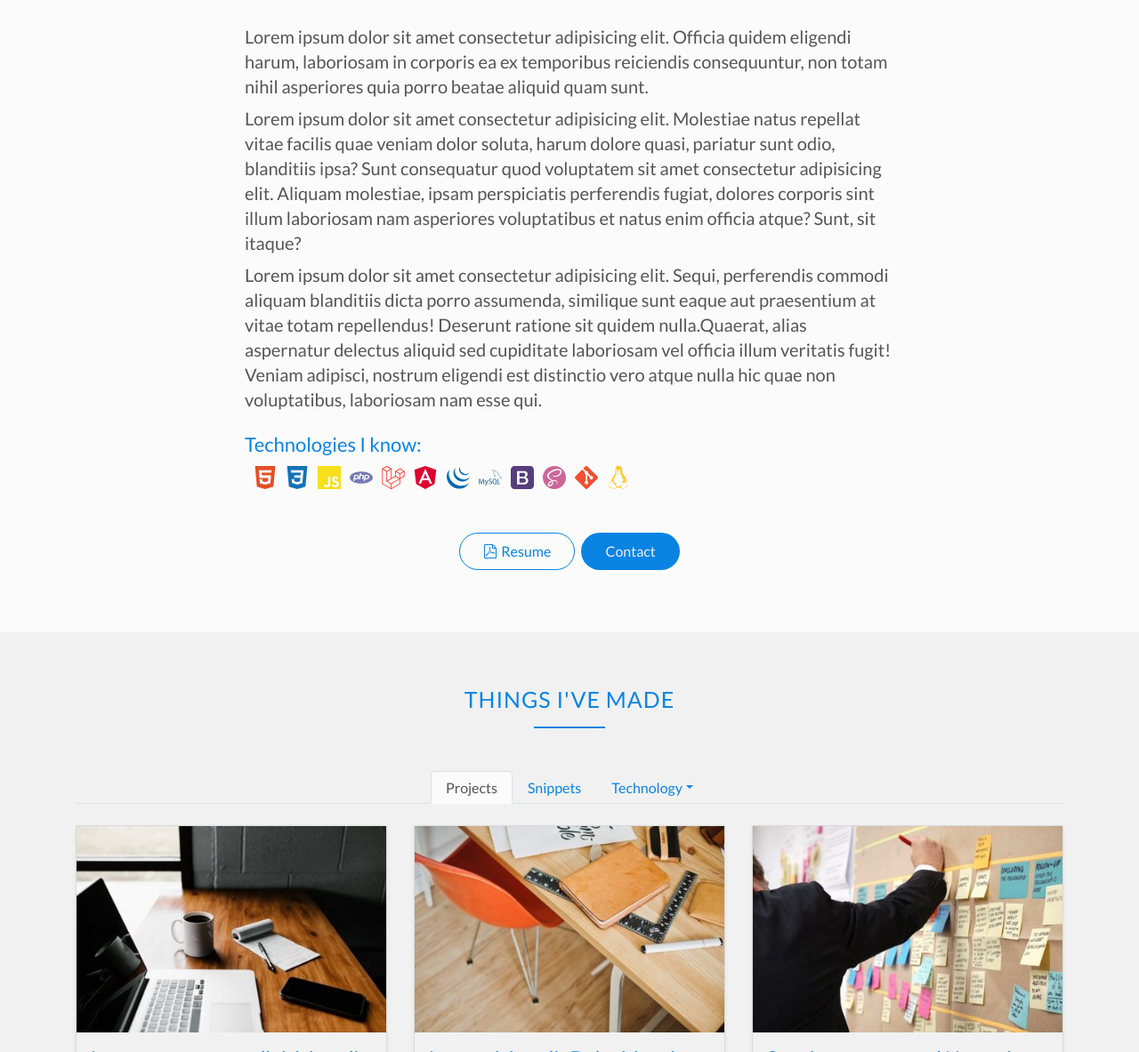
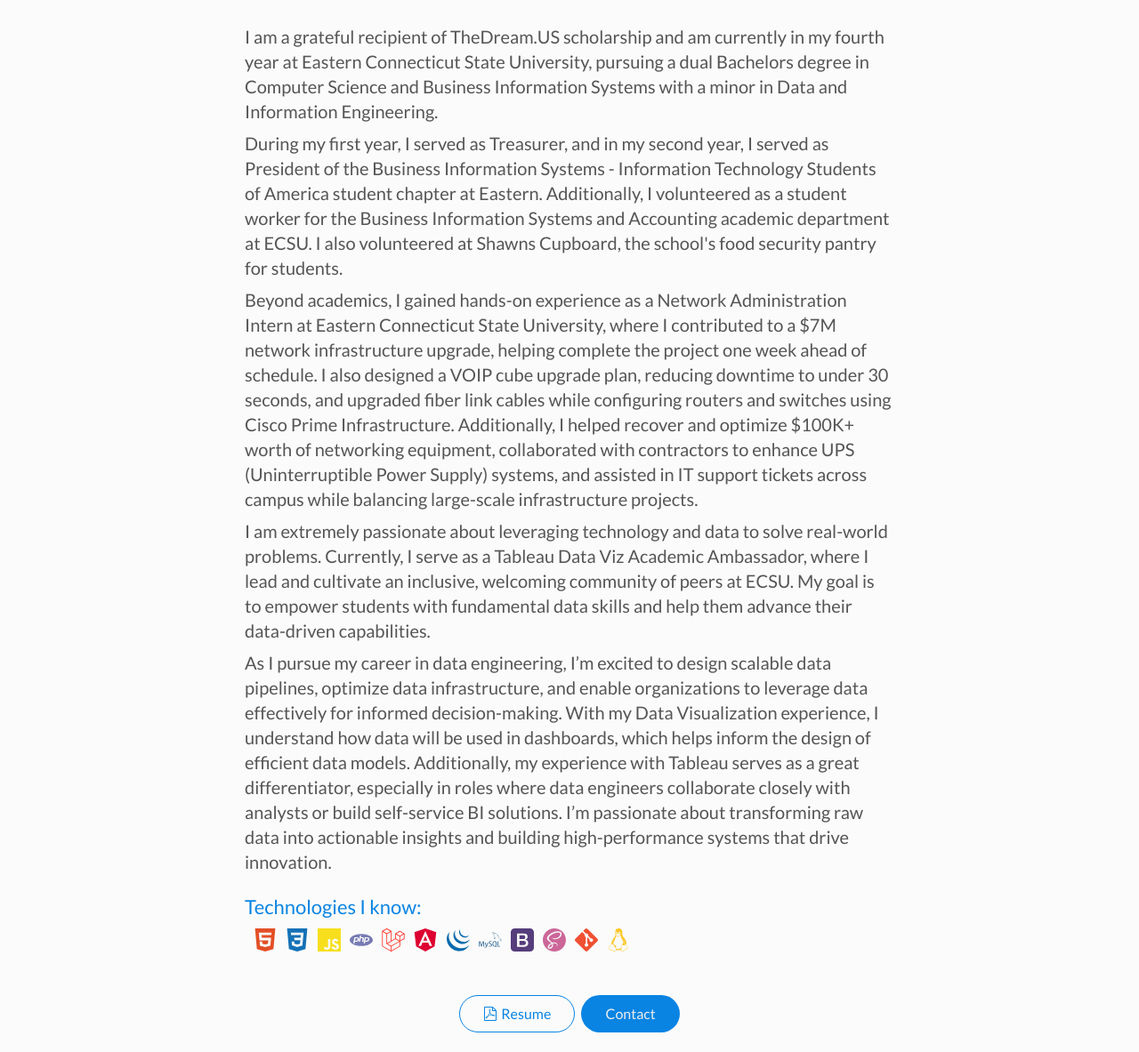
Before and after one commit to MarcoAxel/Portfolio, a website: page index.html in a window 1280 px wide. Shown: the part 911-2094 px from the top of the page at 89% size. Drawn offline with Linux system fonts and the light colour scheme; files whose address does not match are found by name.

Commit message:
Added an about me section

```diff
--- a/index.html
+++ b/index.html
@@ -116,20 +116,35 @@
                 <div class="row justify-content-center">
                     <div class="col-md-10 col-lg-8">
                         <div class="about__content">
-                            <p>Lorem ipsum dolor sit amet consectetur adipisicing elit. Officia quidem eligendi harum,
-                                laboriosam in corporis ea ex temporibus reiciendis consequuntur, non totam nihil
-                                asperiores quia porro beatae aliquid quam sunt.</p>
-                            <p>Lorem ipsum dolor sit amet consectetur adipisicing elit. Molestiae natus repellat vitae
-                                facilis quae veniam dolor soluta, harum dolore quasi, pariatur sunt odio, blanditiis
-                                ipsa? Sunt consequatur quod voluptatem sit amet consectetur adipisicing elit. Aliquam
-                                molestiae, ipsam perspiciatis perferendis fugiat, dolores corporis sint illum laboriosam
-                                nam asperiores voluptatibus et natus enim officia atque? Sunt, sit itaque?</p>
-                            <p>Lorem ipsum dolor sit amet consectetur adipisicing elit. Sequi, perferendis commodi
-                                aliquam blanditiis dicta porro assumenda, similique sunt eaque aut praesentium at vitae
-                                totam repellendus! Deserunt ratione sit quidem nulla.Quaerat, alias aspernatur delectus
-                                aliquid sed cupiditate laboriosam vel officia illum veritatis fugit! Veniam adipisci,
-                                nostrum eligendi est distinctio vero atque nulla hic quae non voluptatibus, laboriosam
-                                nam esse qui.</p>
+                            <p>I am a grateful recipient of TheDream.US scholarship and am currently in my fourth year at
+                                Eastern Connecticut State University, pursuing a dual Bachelors degree in Computer Science
+                                and Business Information Systems with a minor in Data and Information Engineering.</p>
+
+                            <p>During my first year, I served as Treasurer, and in my second year, I served as President of
+                                the Business Information Systems - Information Technology Students of America student chapter
+                                at Eastern. Additionally, I volunteered as a student worker for the Business Information Systems
+                                and Accounting academic department at ECSU. I also volunteered at Shawns Cupboard, the school's
+                                food security pantry for students.</p>
+
+                            <p>Beyond academics, I gained hands-on experience as a Network Administration Intern at Eastern Connecticut
+                                State University, where I contributed to a $7M network infrastructure upgrade, helping complete the
+                                project one week ahead of schedule. I also designed a VOIP cube upgrade plan, reducing downtime to under
+                                30 seconds, and upgraded fiber link cables while configuring routers and switches using Cisco Prime Infrastructure.
+                                Additionally, I helped recover and optimize $100K+ worth of networking equipment, collaborated with
+                                contractors to enhance UPS (Uninterruptible Power Supply) systems, and assisted in IT support tickets
+                                across campus while balancing large-scale infrastructure projects.</p>
+
+                            <p>I am extremely passionate about leveraging technology and data to solve real-world problems. Currently, I
+                                serve as a Tableau Data Viz Academic Ambassador, where I lead and cultivate an inclusive, welcoming
+                                community of peers at ECSU. My goal is to empower students with fundamental data skills and help them
+                                advance their data-driven capabilities.</p>
+
+                            <p>As I pursue my career in data engineering, I’m excited to design scalable data pipelines, optimize data
+                                infrastructure, and enable organizations to leverage data effectively for informed decision-making. With
+                                my Data Visualization experience, I understand how data will be used in dashboards, which helps inform the
+                                design of efficient data models. Additionally, my experience with Tableau serves as a great differentiator,
+                                especially in roles where data engineers collaborate closely with analysts or build self-service BI solutions.
+                                I’m passionate about transforming raw data into actionable insights and building high-performance systems that drive innovation.</p>
                         </div>
                         <div class="about__skills my-4">
                             <h3 class="heading-tertiary">Technologies I know:</h3>
```
